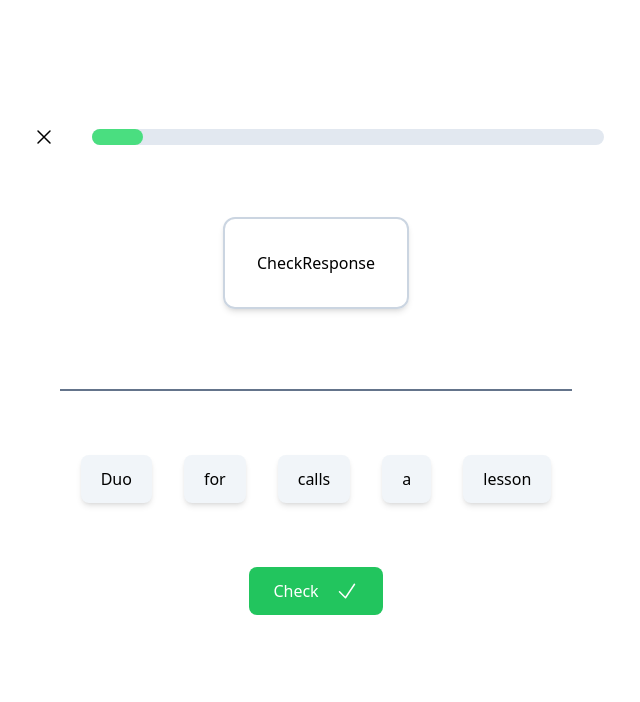
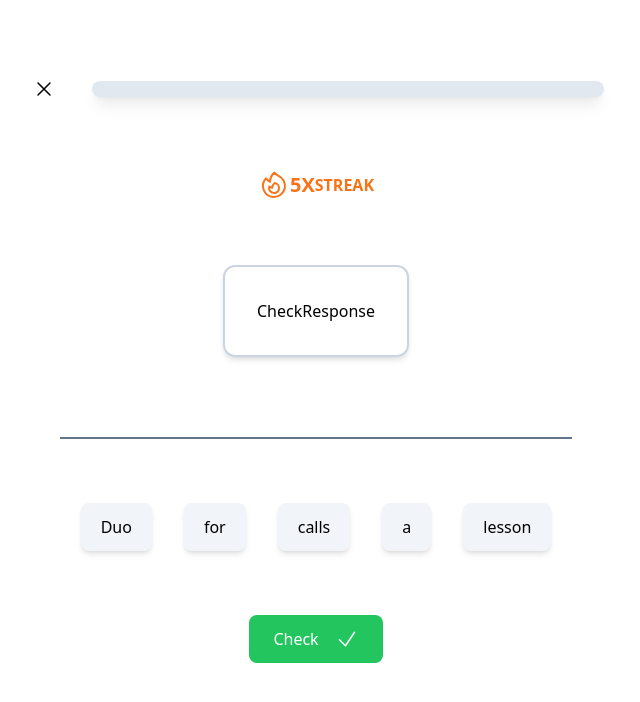
Before and after one commit to martindzida/duolingo-lesson, a React (Vite) app: page / in a window 1280 px wide. Shown: the top 702 px of the page, without its empty margins (324-964 px from the left). Built offline with nearby package versions, Linux system fonts and the light colour scheme.

Commit message:
current streak, styling

```diff
--- a/src/components/LessonHeader.tsx
+++ b/src/components/LessonHeader.tsx
@@ -1,17 +1,21 @@
 import LeaveLessonBtn from './LeaveLessonBtn';
 import ProgressBar from './ProgressBar';
+import StreakInfo from './StreakInfo';
 
 interface Props {
   progress: number;
   handleLeaveLesson: () => void;
 }
 
-const LessonHeader = ({}: Props) => {
+const LessonHeader = ({ progress }: Props) => {
   return (
-    <div className='flex justify-center items-center w-full gap-8'>
-      <LeaveLessonBtn />
-      <ProgressBar progress={10} />
-    </div>
+    <>
+      <div className='flex justify-center items-center w-full gap-8'>
+        <LeaveLessonBtn />
+        <ProgressBar progress={progress} />
+      </div>
+      <StreakInfo streak={5} />
+    </>
   );
 };
 
--- a/src/components/ProgressBar.tsx
+++ b/src/components/ProgressBar.tsx
@@ -3,9 +3,17 @@
 }
 
 const ProgressBar = ({ progress }: Props) => {
+  const mediumThr = 30;
+  const highThr = 75;
+  let barColor = 'bg-green-400';
+
+  if (progress > 33) {
+    barColor = progress > 75 ? 'bg-orange-500' : 'bg-amber-400';
+  }
   return (
-    <div className='relative bg-slate-200 w-1/2 h-4 rounded-full'>
-      <div className='absolute bg-green-400 h-4 rounded-full' style={{ width: `${progress}%` }}></div>
+    <div className='relative bg-slate-200 w-1/2 h-4 rounded-full shadow-lg'>
+      <div className={`absolute ${barColor} h-4 rounded-full`} style={{ width: `${progress}%` }}></div>
+      <div className='absolute bg-slate-100 opacity-30 h-1 rounded-full left-2 top-1' style={{ width: `${progress - 2}%` }}></div>
     </div>
   );
 };
--- /dev/null
+++ b/src/components/StreakInfo.tsx
@@ -0,0 +1,25 @@
+interface Props {
+  streak: number;
+}
+
+const StreakInfo = ({ streak }: Props) => {
+  return (
+    <div className='flex justify-center items-center text-orange-500 text-base font-extrabold uppercase'>
+      <svg xmlns='http://www.w3.org/2000/svg' fill='none' viewBox='0 0 24 24' strokeWidth={1.5} stroke='currentColor' className='w-8 h-8'>
+        <path
+          strokeLinecap='round'
+          strokeLinejoin='round'
+          d='M15.362 5.214A8.252 8.252 0 0112 21 8.25 8.25 0 016.038 7.048 8.287 8.287 0 009 9.6a8.983 8.983 0 013.361-6.867 8.21 8.21 0 003 2.48z'
+        />
+        <path
+          strokeLinecap='round'
+          strokeLinejoin='round'
+          d='M12 18a3.75 3.75 0 00.495-7.467 5.99 5.99 0 00-1.925 3.546 5.974 5.974 0 01-2.133-1A3.75 3.75 0 0012 18z'
+        />
+      </svg>
+      <span className='text-xl'>{streak}x</span> streak
+    </div>
+  );
+};
+
+export default StreakInfo;
```
